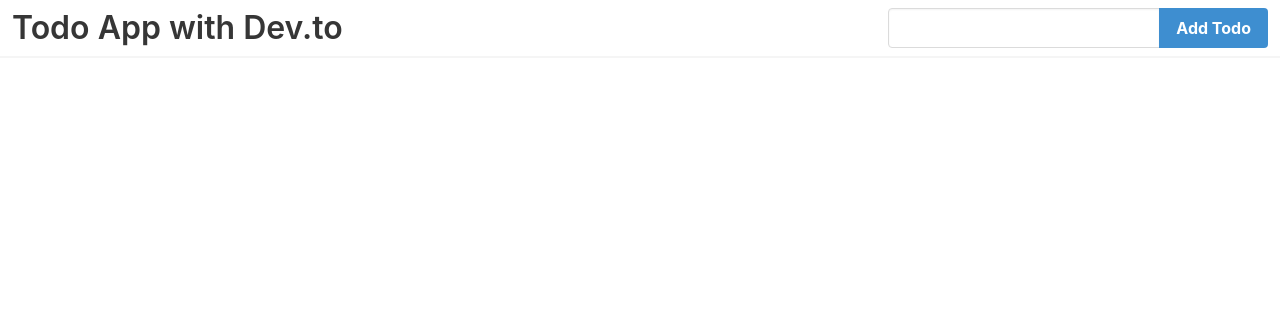
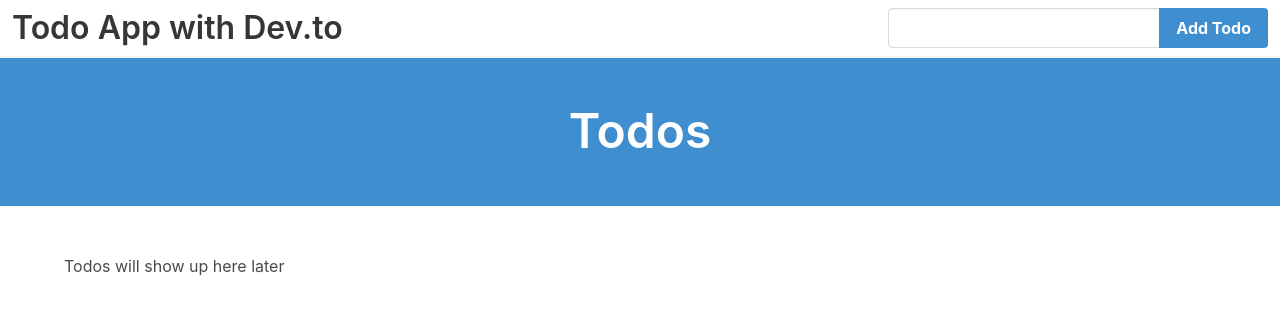
Before and after one commit to m6code/to-do-apps-reactjs, a React (Create React App) app in the folder todo-dev_to/: page / in a window 1280 px wide. Shown: the top 314 px of the page. Built offline with nearby package versions, Linux system fonts and the light colour scheme.

Commit message:
Add a todolist component

```diff
--- a/todo-dev_to/src/App.js
+++ b/todo-dev_to/src/App.js
@@ -1,10 +1,12 @@
 import React from 'react';
 import Navbar from './components/navbar';
+import TodoList from './components/todolist';
 
 function App() {
   return (
     <div>
       <Navbar/>
+      <TodoList/>
     </div>
   );
 }
--- /dev/null
+++ b/todo-dev_to/src/components/todolist.js
@@ -0,0 +1,19 @@
+import React from 'react'
+
+export default function TodoList() {
+    return (
+        <div>
+            <div className="hero is-info">
+                <div className="hero-body has-text-centered">
+                    <p className="title is-1">Todos</p>
+                </div>
+            </div>
+
+            <section className="section">
+                <div className="container">
+                    Todos will show up here later
+                </div>
+            </section>
+        </div>
+    )
+}
```
